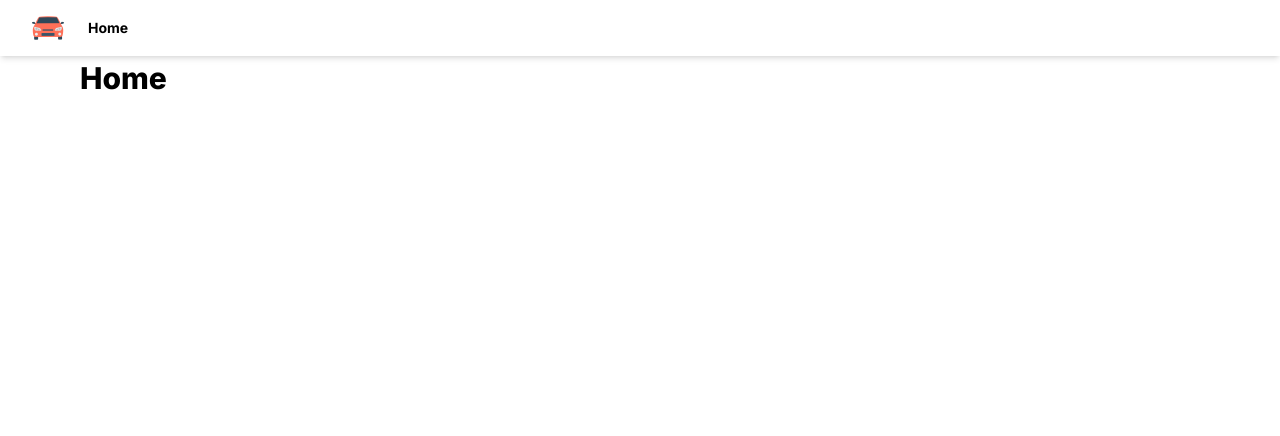
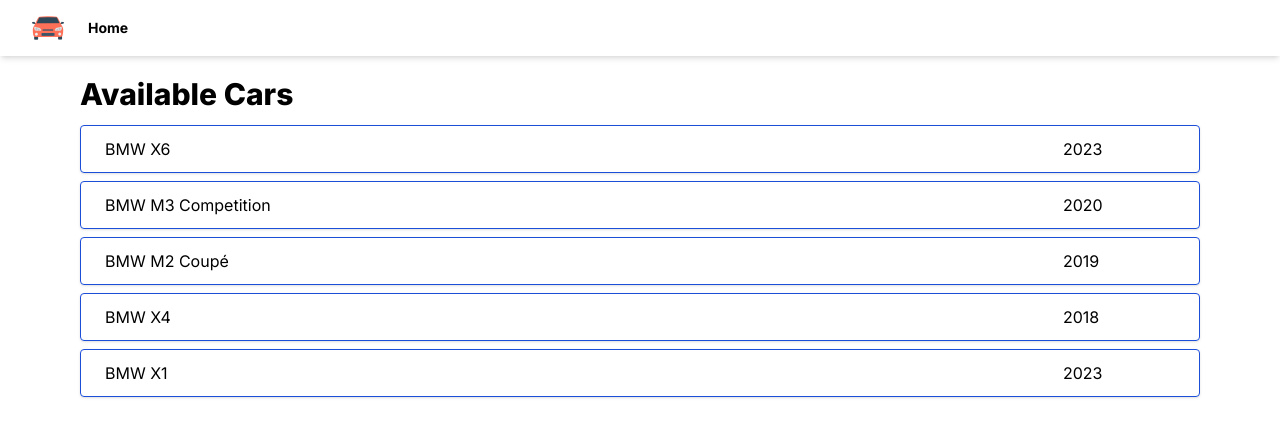
Before and after one commit to roginaldosemog/bmw-fullstack, a Next.js app: page / in a window 1280 px wide. Shown: the top 436 px of the page. Built offline with nearby package versions, Linux system fonts and the light colour scheme.

Commit message:
feat: add cars list components

```diff
--- /dev/null
+++ b/app/lib/constants.ts
@@ -0,0 +1,34 @@
+import { Car } from './types'
+
+export const CARS_LIST: Car[] = [
+  {
+    id: 1,
+    make: 'BMW',
+    model: 'X6',
+    year: 2023,
+  },
+  {
+    id: 2,
+    make: 'BMW',
+    model: 'M3 Competition',
+    year: 2020,
+  },
+  {
+    id: 3,
+    make: 'BMW',
+    model: 'M2 Coupé',
+    year: 2019,
+  },
+  {
+    id: 4,
+    make: 'BMW',
+    model: 'X4',
+    year: 2018,
+  },
+  {
+    id: 5,
+    make: 'BMW',
+    model: 'X1',
+    year: 2023,
+  },
+]
--- /dev/null
+++ b/app/lib/types.ts
@@ -0,0 +1,6 @@
+export type Car = {
+  id: number
+  make: string
+  model: string
+  year: number
+}
--- a/app/page.tsx
+++ b/app/page.tsx
@@ -1,8 +1,11 @@
+import CarsList from '@/components/CarsList'
+
 export default function Home() {
   return (
-    <main>
+    <main className="pt-4" data-testid="homepage">
       <div className="container">
-        <h1>Home</h1>
+        <h1 className="pb-2">Available Cars</h1>
+        <CarsList />
       </div>
     </main>
   )
--- /dev/null
+++ b/components/CarsList.tsx
@@ -0,0 +1,12 @@
+import CarsListItem from './CarsListItem'
+import { CARS_LIST } from '@/app/lib/constants'
+
+export default function CarsList() {
+  return (
+    <div className="flex flex-col gap-y-2">
+      {CARS_LIST.map((car, index) => (
+        <CarsListItem car={car} key={index} />
+      ))}
+    </div>
+  )
+}
--- /dev/null
+++ b/components/CarsListItem.tsx
@@ -0,0 +1,12 @@
+import { Car } from '@/app/lib/types'
+
+export default function CarsListItem({ car }: { car: Car }) {
+  return (
+    <div className="h-12 px-6 flex justify-between items-center border-solid border border-blue-700 rounded shadow">
+      <p className="w-1/3">
+        {car.make} {car.model}
+      </p>
+      <p className="w-28">{car.year}</p>
+    </div>
+  )
+}
```
Also changed, not shown: 1 other file (tests, documents, lock files or other folders).
